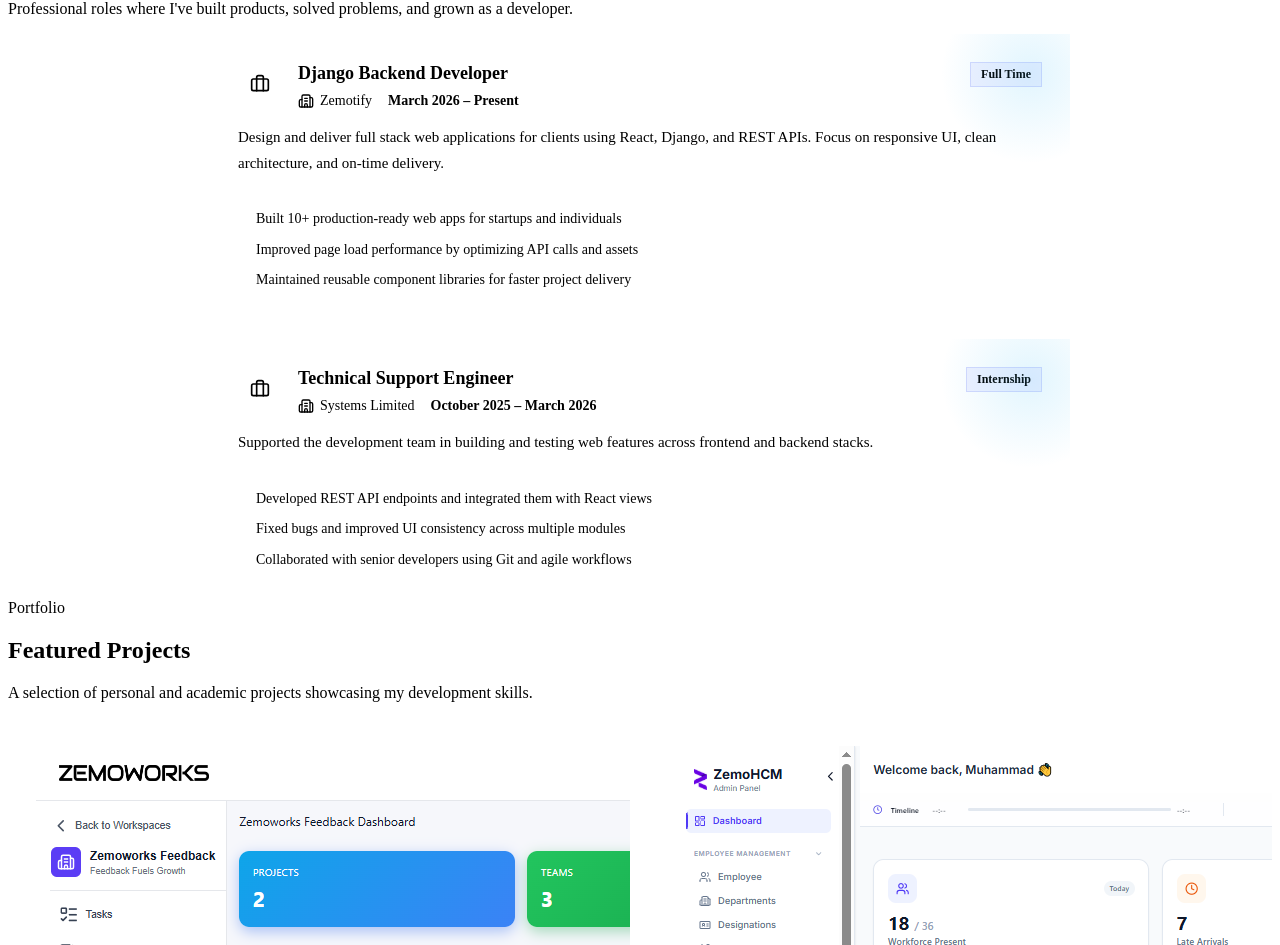
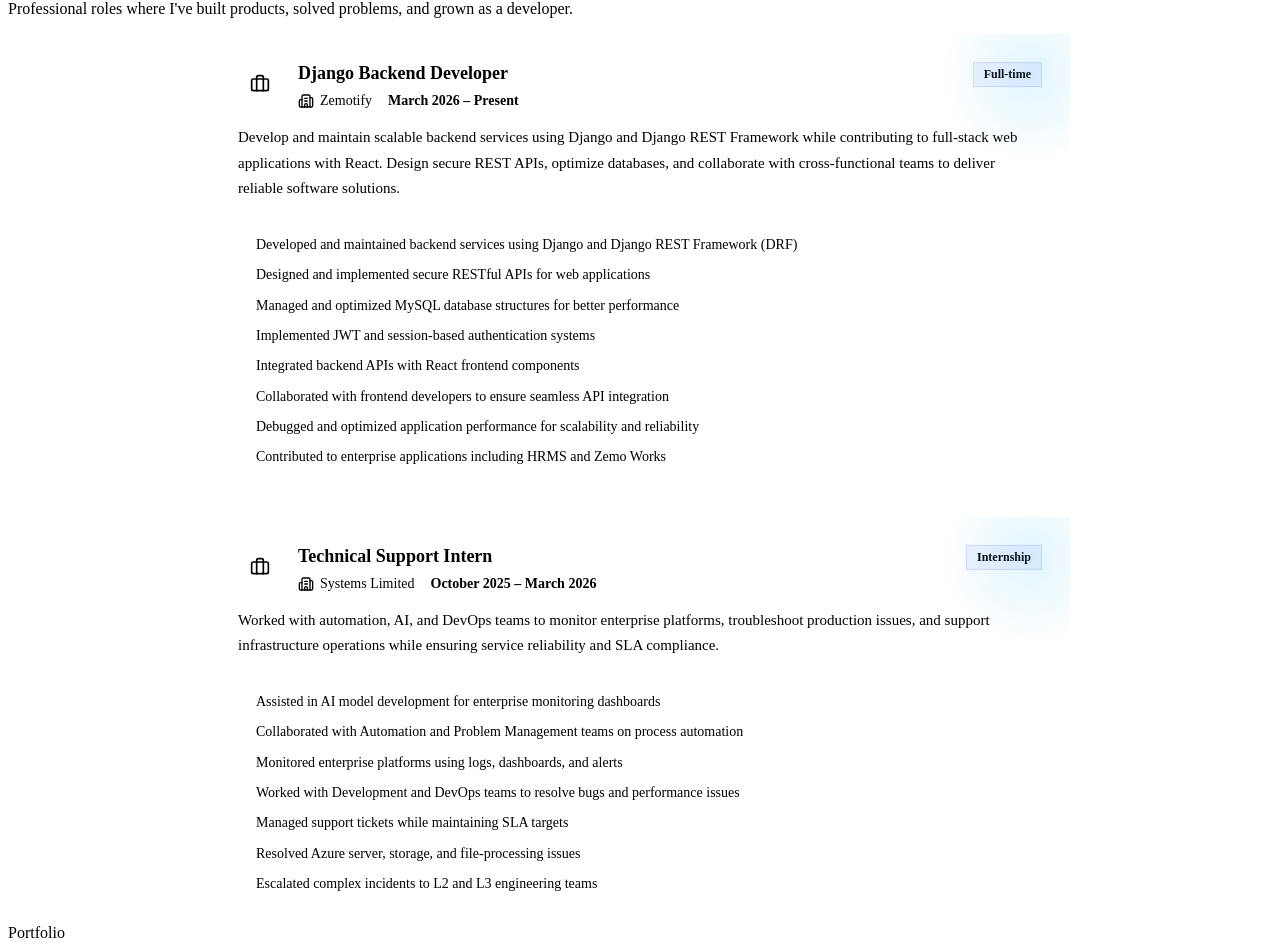
Before and after one commit to Talal-Qadir/portfolio-web, a React (Vite) app: page / in a window 1280 px wide. Shown: the part 1855-2800 px from the top of the page. Built offline with nearby package versions, Linux system fonts and the light colour scheme; the HTML template or start-up script is replaced by a standard one.

Commit message:
Resume and Experience Update

```diff
--- a/src/data/portfolio.js
+++ b/src/data/portfolio.js
@@ -87,7 +87,8 @@ export const techTags = [
   "MongoDB",
   "PostgreSQL",
   "Git",
-  "Figma",
+  "Cloud Computing",
+  "AWS",
 ];
 
 export const projects = [
@@ -135,28 +136,38 @@ export const experience = [
     title: "Django Backend Developer",
     company: "Zemotify",
     period: "March 2026 – Present",
-    type: "Full Time",
+    type: "Full-time",
     description:
-      "Design and deliver full stack web applications for clients using React, Django, and REST APIs. Focus on responsive UI, clean architecture, and on-time delivery.",
+      "Develop and maintain scalable backend services using Django and Django REST Framework while contributing to full-stack web applications with React. Design secure REST APIs, optimize databases, and collaborate with cross-functional teams to deliver reliable software solutions.",
     highlights: [
-      "Built 10+ production-ready web apps for startups and individuals",
-      "Improved page load performance by optimizing API calls and assets",
-      "Maintained reusable component libraries for faster project delivery",
+      "Developed and maintained backend services using Django and Django REST Framework (DRF)",
+      "Designed and implemented secure RESTful APIs for web applications",
+      "Managed and optimized MySQL database structures for better performance",
+      "Implemented JWT and session-based authentication systems",
+      "Integrated backend APIs with React frontend components",
+      "Collaborated with frontend developers to ensure seamless API integration",
+      "Debugged and optimized application performance for scalability and reliability",
+      "Contributed to enterprise applications including HRMS and Zemo Works",
     ],
   },
   {
-    title: "Technical Support Engineer",
+    title: "Technical Support Intern",
     company: "Systems Limited",
     period: "October 2025 – March 2026",
     type: "Internship",
     description:
-      "Supported the development team in building and testing web features across frontend and backend stacks.",
+      "Worked with automation, AI, and DevOps teams to monitor enterprise platforms, troubleshoot production issues, and support infrastructure operations while ensuring service reliability and SLA compliance.",
     highlights: [
-      "Developed REST API endpoints and integrated them with React views",
-      "Fixed bugs and improved UI consistency across multiple modules",
-      "Collaborated with senior developers using Git and agile workflows",
+      "Assisted in AI model development for enterprise monitoring dashboards",
+      "Collaborated with Automation and Problem Management teams on process automation",
+      "Monitored enterprise platforms using logs, dashboards, and alerts",
+      "Worked with Development and DevOps teams to resolve bugs and performance issues",
+      "Managed support tickets while maintaining SLA targets",
+      "Resolved Azure server, storage, and file-processing issues",
+      "Escalated complex incidents to L2 and L3 engineering teams",
     ],
   },
+];
   // {
   //   title: "Junior Frontend Developer",
   //   company: "Digital Agency Name",
@@ -170,7 +181,7 @@ export const experience = [
   //     "Ensured cross-browser compatibility and mobile-first design",
   //   ],
   // },
-];
+;
 
 export const education = [
   {
```
Also changed, not shown: 1 other file (tests, documents, lock files or other folders).
